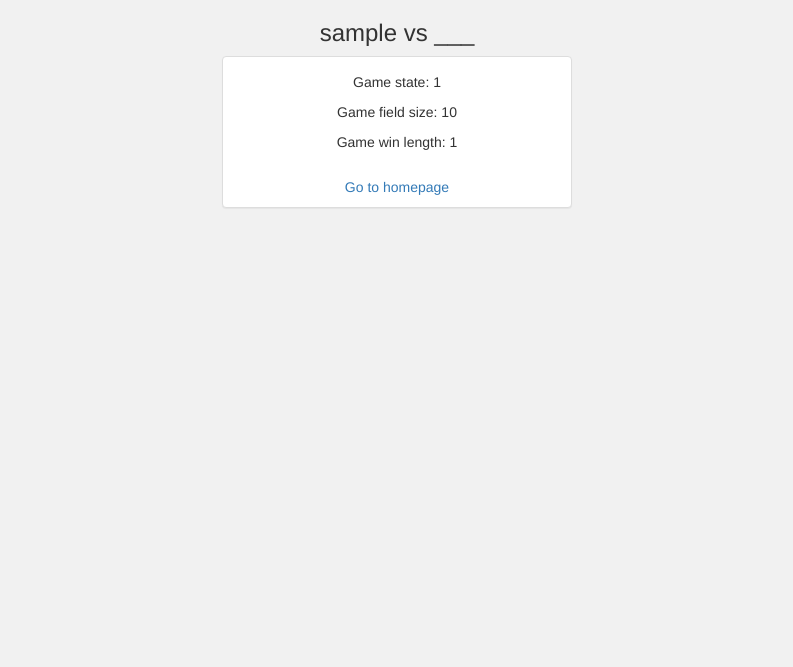
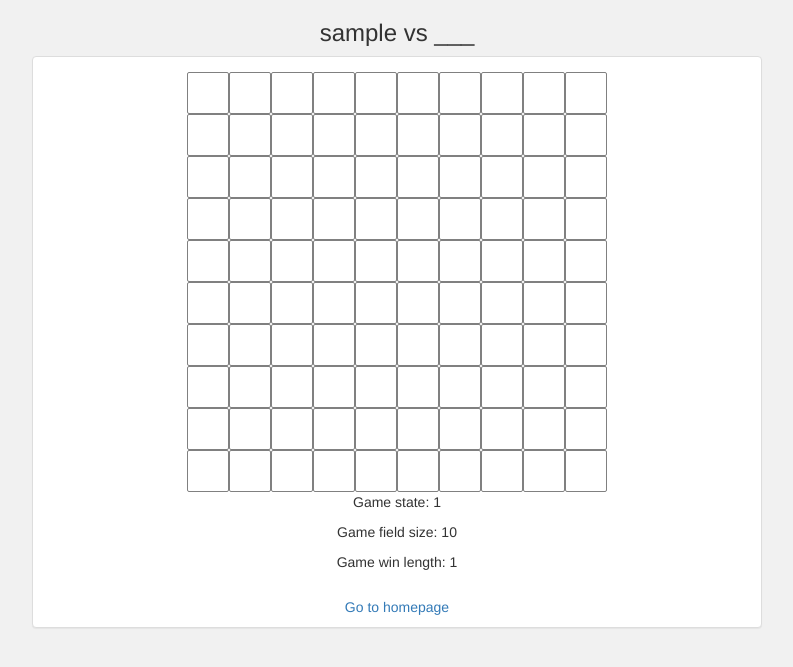
Before and after one commit to Badzyo/tic-tac-toe, a Flask app: page /game/1 in a window 1280 px wide. Shown: the top 667 px of the page, without its empty margins (243-1036 px from the left). Run offline with Flask 2, Linux system fonts and the light colour scheme; a user stored in the database is signed in; tables that the repository leaves empty hold one stand-in row (values such as "Sample post"); some libraries are stand-ins or nearby versions.

Commit message:
Game grid generation

```diff
--- a/app/static/css/style.css
+++ b/app/static/css/style.css
@@ -18,3 +18,40 @@ body {
 .main-block {
     background-color: #f1f1f1;
 }
+
+*, *:before, *:after {
+    -webkit-box-sizing: border-box;
+       -moz-box-sizing: border-box;
+            box-sizing: border-box;
+}
+
+body {
+    margin: 0;
+}
+
+
+.tile-button {
+    width: 42px;
+    height: 42px;
+    cursor: pointer;
+    vertical-align: middle;
+    border: 1px solid gray;
+    border-radius: 2px;
+    background-color: White;
+}
+
+.tile-button:focus {
+    outline: 0;
+}
+
+.tile-button:hover {
+    background-color: dodgerblue;
+    border-color: blue;
+}
+
+@media screen and (max-width: 555px) {
+    .tile-button {
+        width: 26px;
+        height: 26px;
+    }
+}
--- a/app/templates/game.html
+++ b/app/templates/game.html
@@ -1,6 +1,7 @@
 {% extends "base.html" %}
+{% from "macros/macros.html" import render_grid %}
 {% block content %}
-    <div class="main-block row col-lg-4 col-lg-offset-4 col-md-6 col-md-offset-3 col-xs-12">
+    <div class="main-block row col-lg-8 col-lg-offset-2 col-md-8 col-md-offset-2 col-xs-12">
         <h3>
         {% set relations = game.users | rejectattr('user_role', 'equalto', 0) | sort(attribute='user_role') %}
         {% for relation in relations %}
@@ -14,6 +15,7 @@
         {# a temporary dummy for game #}
         <div class="panel panel-default">
             <div class="panel-body">
+                {{ render_grid(game) }}
                 <p>Game state: {{ game.state }}</p>
                 <p>Game field size: {{ game.field_size }}</p>
                 <p>Game win length: {{ game.win_length }}</p
--- a/app/templates/macros/macros.html
+++ b/app/templates/macros/macros.html
@@ -60,3 +60,17 @@
       {% endfor %}
     </div>
 {% endmacro %}
+
+
+{# Renders game grid #}
+{% macro render_grid(game) %}
+    <div class="game-grid">
+    {% for y in range(game.field_size) %}
+            <div class="btn-group btn-group-justified" id="row-{{ y }}">
+            {% for x in range(game.field_size) %}
+                <button type="button" id="{{ x }}-{{ y }}" class="tile-button"></button>
+            {% endfor %}
+        </div>
+    {% endfor %}
+    </div>
+{% endmacro %}
```
